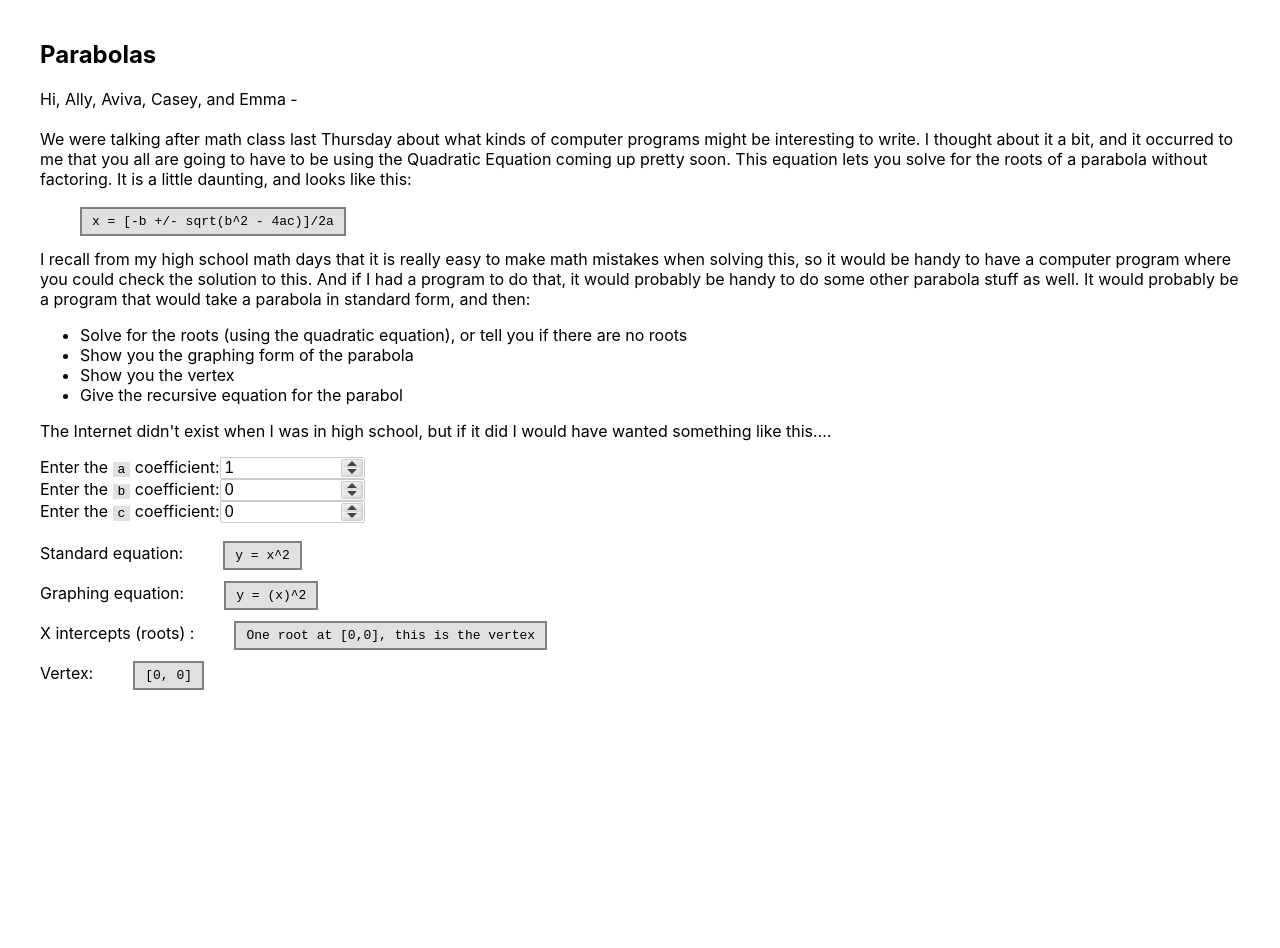
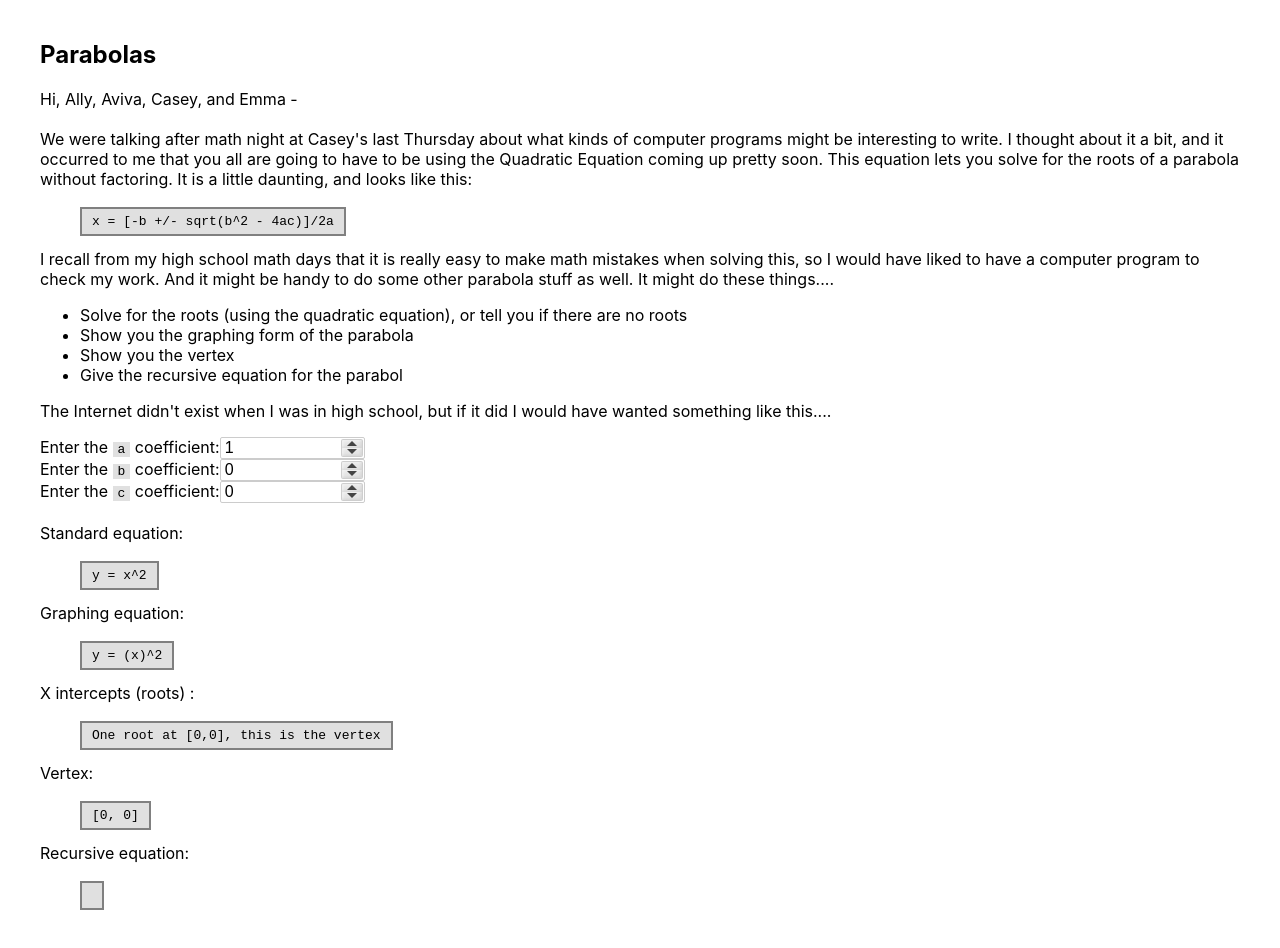
Before and after one commit to smkraft/Parabolas, a React (Create React App) app: page / in a window 1280 px wide. Shown: the top 948 px of the page. Before the commit the page ends 800 px from the top, so only its background shows below. Built offline with nearby package versions, Linux system fonts and the light colour scheme.

Commit message:
Recursive expression added

```diff
--- a/src/App.js
+++ b/src/App.js
@@ -31,6 +31,7 @@ class Parabola extends React.Component {
 			vxN : 0,
 			vx: 0,
 			vy : 0,
+			recursivetxt : "",
 		};
 
    	this.solve();
@@ -198,6 +199,40 @@ class Parabola extends React.Component {
 		vy: vy
 	});
 
+	var secondDiff = 2 * this.state.a;
+	/* Use Y intercept for point. */
+	var y0 = this.state.c;
+	var y1 = this.state.a * 1 * 1 + this.state.b * 1 + this.state.c;
+	var diffAtX0 = y1 - y0;
+
+	/* Equation is:
+		y(x) = y(x - 1) + secondDiff * x + y(x=0)
+	*/
+	var recursivetxt = "y(x) = y(x-1) ";
+	if (secondDiff > 0.0) {
+		recursivetxt += "+ ";
+	}
+	else {
+		recursivetxt += "- ";
+	}
+
+	if (Math.abs(secondDiff) != 1.0) {
+		recursivetxt += Math.abs(secondDiff);
+	}
+
+	recursivetxt += "x ";
+
+	if (diffAtX0 > 0.0) {
+		recursivetxt += "- " + Math.abs(diffAtX0);
+	}
+	else {
+		recursivetxt += "+ " + Math.abs(diffAtX0);
+	}
+
+	this.setState({
+		recursivetxt: recursivetxt,
+	});
+
 	};
 
 	render() {
@@ -223,6 +258,7 @@ class Parabola extends React.Component {
 						g={this.state.graph}
 						vx={this.state.vx}
 						vy={this.state.vy}
+						curt={this.state.recursivetxt}
 					/>
 				</div>
 			</div>
@@ -239,7 +275,7 @@ class Intro extends React.Component {
 					Hi, Ally, Aviva, Casey, and Emma -
 					<br></br>
 					<br></br>
-					We were talking after math class last Thursday about what kinds of computer programs might be interesting to write.
+					We were talking after math night at Casey's last Thursday about what kinds of computer programs might be interesting to write.
 					I thought about it a bit, and it occurred to me that you all are going to have to be using the Quadratic Equation coming
 					up pretty soon.  This equation lets you solve for the roots of a parabola without factoring.  It is a little daunting, and
 					looks like this:
@@ -251,9 +287,9 @@ class Intro extends React.Component {
 					<br></br>
 					<br></br>
 
-					I recall from my high school math days that it is really easy to make math mistakes when solving this, so it would be handy
-					to have a computer program where you could check the solution to this.  And if I had a program to do that, it would probably
-					be handy to do some other parabola stuff as well.  It would probably be a program that would take a parabola in standard form, and then:
+					I recall from my high school math days that it is really easy to make math mistakes when solving this, so I would have liked
+					to have a computer program to check my work.  And it might be handy to do some other parabola stuff as well.
+					It might do these things....
 					<ul>
 					<li>Solve for the roots (using the quadratic equation), or tell you if there are no roots</li>
 					<li>Show you the graphing form of the parabola</li>
@@ -300,19 +336,33 @@ class Solution extends React.Component {
 			<div className="Solution">
 				<br></br>
 				Standard equation:
+				<br></br>
+				<br></br>
 				<codeline>{this.props.std}</codeline>
 				<br></br>
 				<br></br>
 				Graphing equation:
+				<br></br>
+				<br></br>
 				<codeline>{this.props.g}</codeline>
 				<br></br>
 				<br></br>
 				X intercepts (roots) :
+				<br></br>
+				<br></br>
 				<codeline>{this.props.rt}</codeline>
 				<br></br>
 				<br></br>
 				Vertex:
+				<br></br>
+				<br></br>
 				<codeline>[{this.props.vx}, {this.props.vy}]</codeline>
+				<br></br>
+				<br></br>
+				Recursive equation:
+				<br></br>
+				<br></br>
+				<codeline>{this.props.curt}</codeline>
 				<br></br>
 				<br></br>
 			</div>
```
Also changed, not shown: package.json (+6 -2 lines), 2 other files (tests, documents, lock files or other folders).
